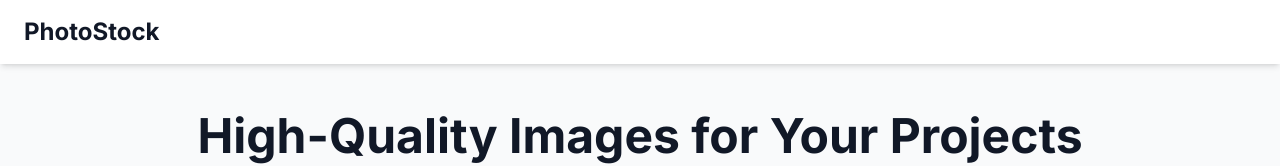
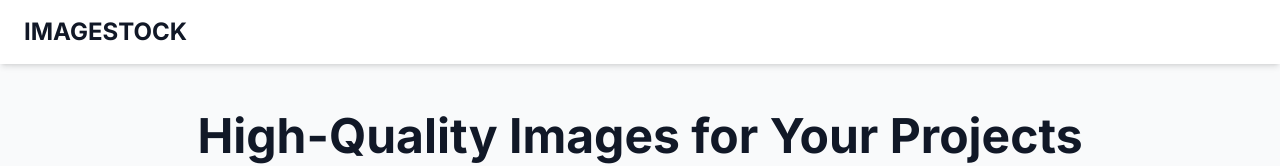
Before and after one commit to FrontEndMelv/imagestock, a website: page index.html in a window 1280 px wide. Shown: the top 166 px of the page. Drawn offline with nearby package versions, Linux system fonts and the light colour scheme; a script that the page names is missing.

Commit message:
Update index.html

```diff
--- a/index.html
+++ b/index.html
@@ -25,7 +25,7 @@
     <!-- Header -->
     <header class="bg-white shadow-md sticky top-0 z-50">
         <nav class="container mx-auto px-6 py-4 flex justify-between items-center">
-            <a href="index.html" class="text-2xl font-bold text-gray-900">PhotoStock</a>
+            <a href="index.html" class="text-2xl font-bold text-gray-900">IMAGESTOCK</a>
             <div>
 
             </div>
```
